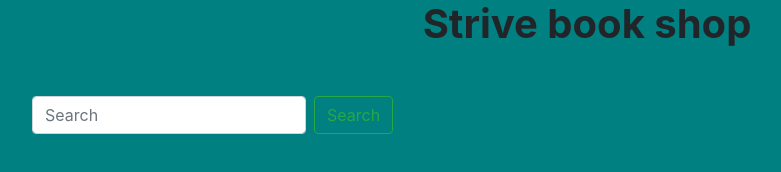
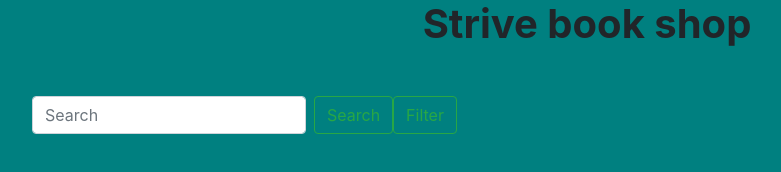
Before and after one commit to alimukhtor/M3-Day4-Strive-Book-Shop, a plain HTML site: page index.html in a window 1280 px wide. Shown: the whole page, without its empty margins (53-834 px from the left). Drawn offline with nearby package versions, Linux system fonts and the light colour scheme; no server answers.

Commit message:
added filter method

```diff
--- a/index.html
+++ b/index.html
@@ -26,6 +26,7 @@
         <input class="form-control mr-sm-2" type="search" placeholder="Search" aria-label="Search">
         <button class="btn btn-outline-success my-2 my-sm-0" type="submit">Search</button>
       </form>
+      <button class="btn btn-outline-success my-2 my-sm-0" type="button" onclick="filterBooks()">Filter</button>
 
     </div>
       <div class="row">
--- a/script.js
+++ b/script.js
@@ -1,4 +1,4 @@
-let loadUser = () => {
+  let loadUser=()=> {
     fetch('https://striveschool-api.herokuapp.com/books')
     .then(response => {
       return response.json()
@@ -25,6 +25,8 @@ let loadUser = () => {
 
 
     `)
+
+
     let getBtn1 = getBody.querySelectorAll(".btn-success")
     for(let i = 0; i < getBtn1.length; i++){
       const currentBtn1 = getBtn1[i]
@@ -46,3 +48,16 @@ let loadUser = () => {
   });
 }
 loadUser()
+
+let filterBooks = function(){
+  fetch('https://striveschool-api.herokuapp.com/books')
+  .then(response => {
+    return response.json()
+  })
+  .then(data => {
+  let getBody1 = document.querySelector(".row");
+  const selectLowerPrice = data.filter(el => el.price > 10)
+  console.log(selectLowerPrice);
+  getBody1.innerHTML += selectLowerPrice
+  })
+}
```
Lines whose indentation alone changed are shown as unchanged.
